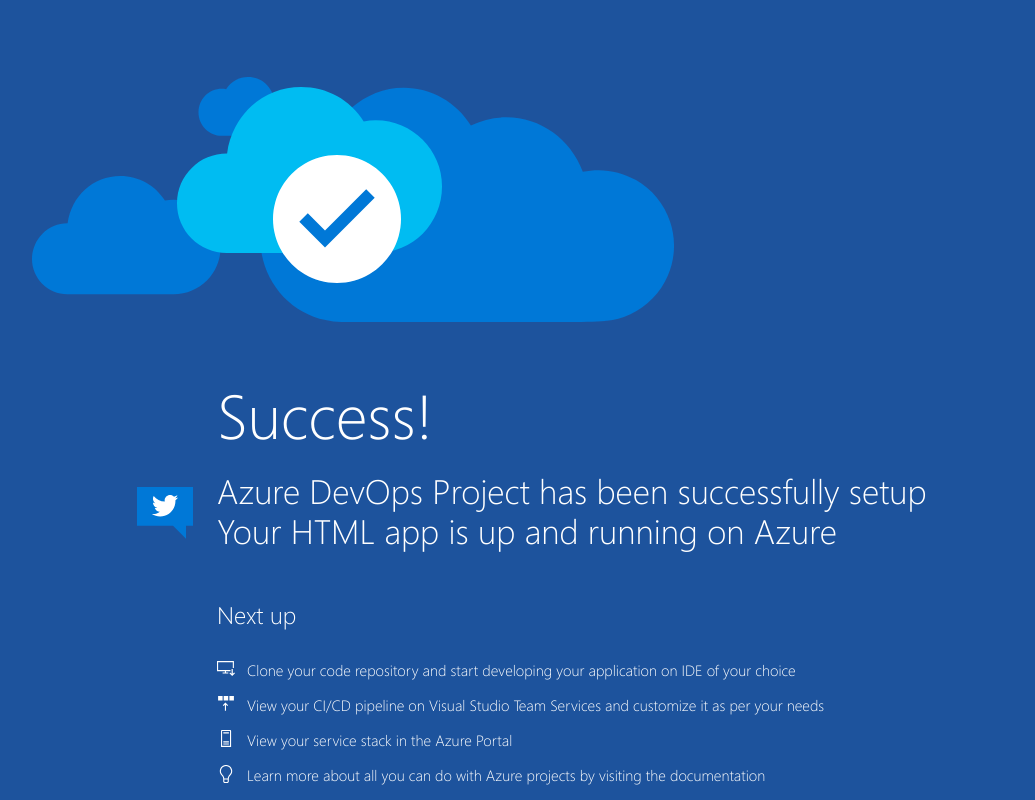
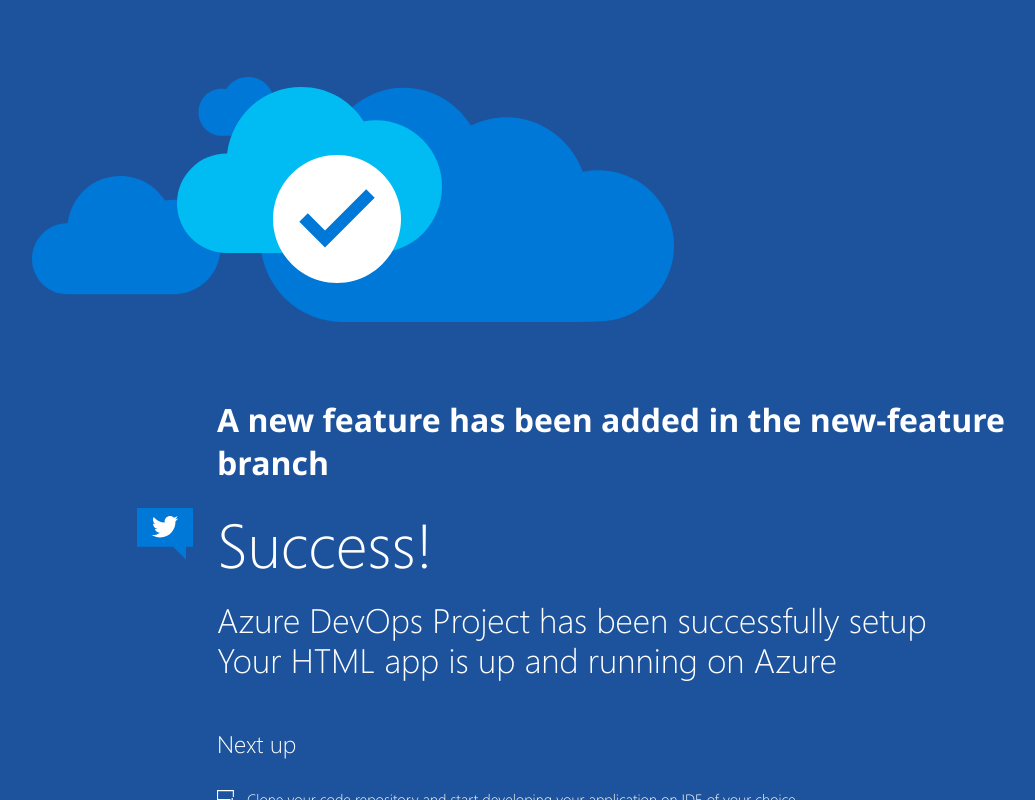
Before and after one commit to lalitchandora/DO_git_prac, a plain HTML site: page index.html in a window 1280 px wide. Shown: the whole page, without its empty margins (8-1043 px from the left). Drawn offline with Linux system fonts and the light colour scheme.

Commit message:
new feature added in the index.html file

```diff
--- a/index.html
+++ b/index.html
@@ -18,6 +18,7 @@
             </a>
         </div>
             <div class="content-body">
+            	<h1>A new feature has been added in the new-feature branch</h1>
                 <div class="success-text">Success!</div>
                 <div class="description line-1"> Azure DevOps Project has been successfully setup</div>
                 <div class="description line-2"> Your HTML app is up and running on Azure</div>
```
